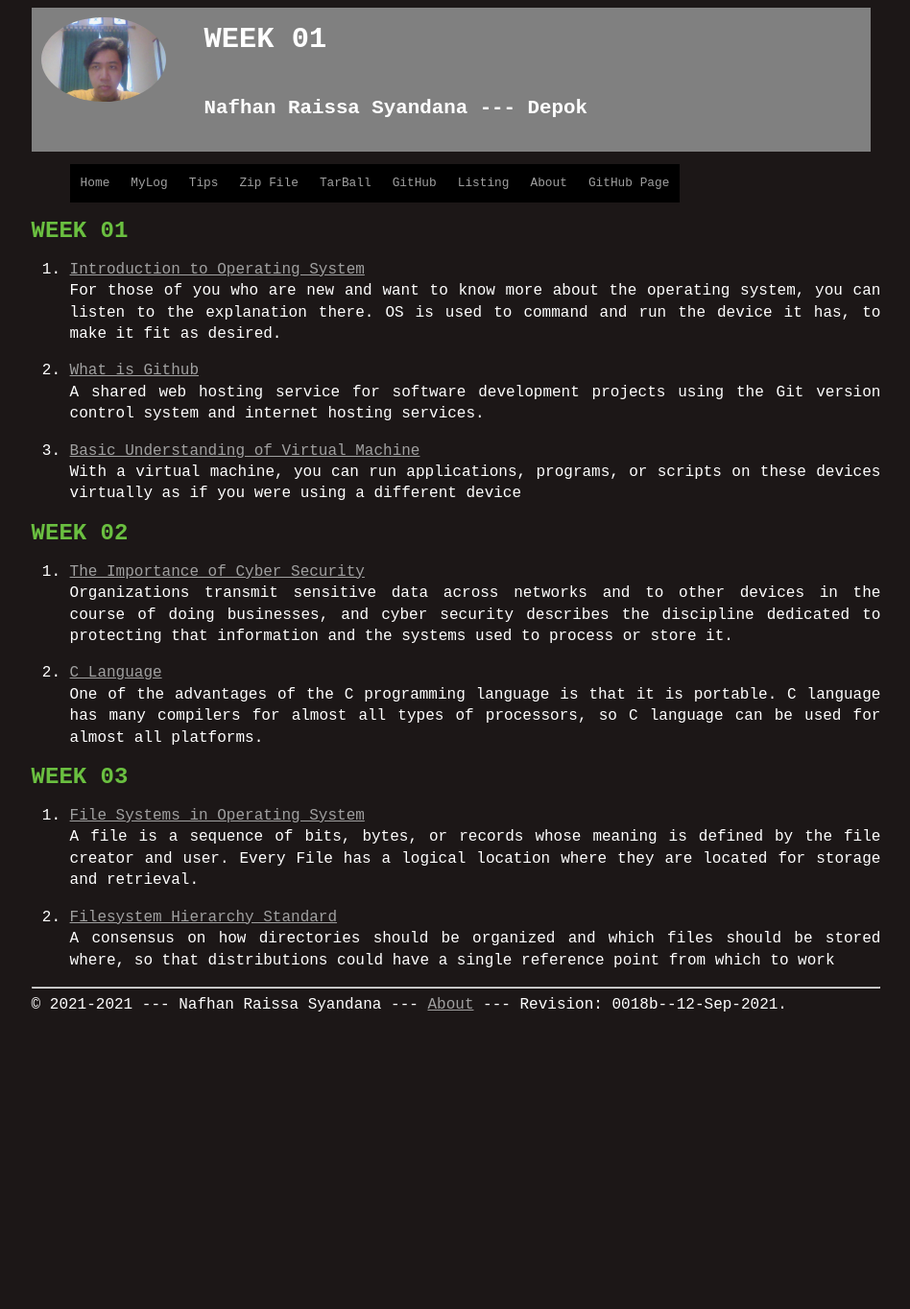
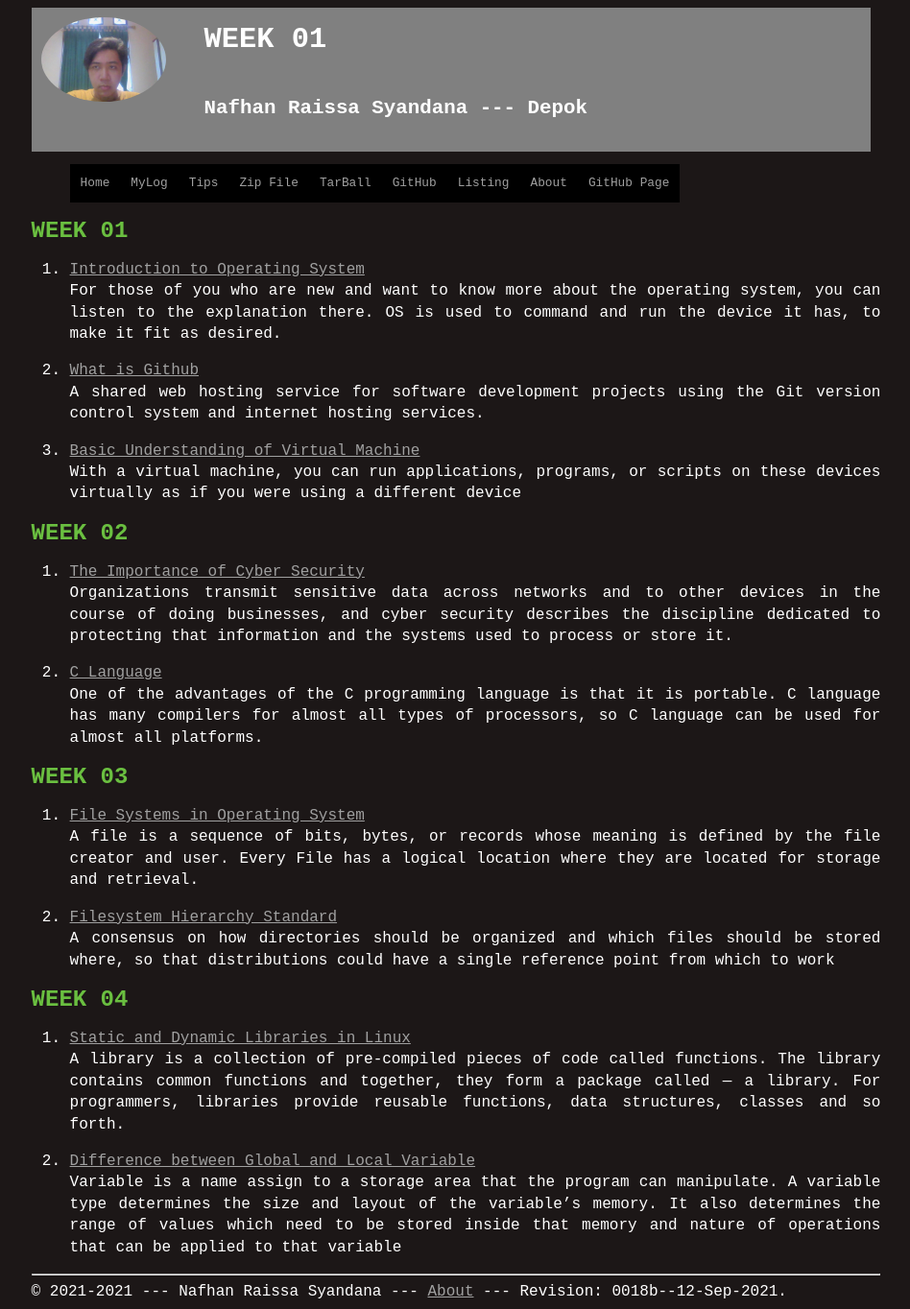
Before and after one commit to nafhansyandana/os212, a Jekyll site: the page built from links.md, in a window 1280 px wide. Shown: the whole page at 96% size, without its empty margins (165-1113 px from the left). Built offline with Jekyll 4.4.1, drawn with Linux system fonts in a browser that asks for light colours; our own code applies the rules of GitHub Pages for plain Markdown files; before the commit the page ends 1065 px from its top, so only the background shows below that.

Commit message:
Update links.md

```diff
--- a/links.md
+++ b/links.md
@@ -36,3 +36,15 @@ Every File has a logical location where they are located for storage and retriev
 7. [Filesystem Hierarchy Standard](https://www.linuxjournal.com/content/filesystem-hierarchy-standard)<br>
 A consensus on how directories should be organized and which files should be stored where, so that
 distributions could have a single reference point from which to work
+
+# WEEK 04
+
+8. [Static and Dynamic Libraries in Linux](https://medium.com/swlh/linux-basics-static-libraries-vs-dynamic-libraries-a7bcf8157779)<br>
+A library is a collection of pre-compiled pieces of code called functions. The library contains common
+functions and together, they form a package called — a library. For programmers, libraries provide reusable
+functions, data structures, classes and so forth.
+
+9. [Difference between Global and Local Variable](https://www.guru99.com/local-vs-global-variable.html)<br>
+Variable is a name assign to a storage area that the program can manipulate. A variable type determines the
+size and layout of the variable’s memory. It also determines the range of values which need to be stored
+inside that memory and nature of operations that can be applied to that variable
```
